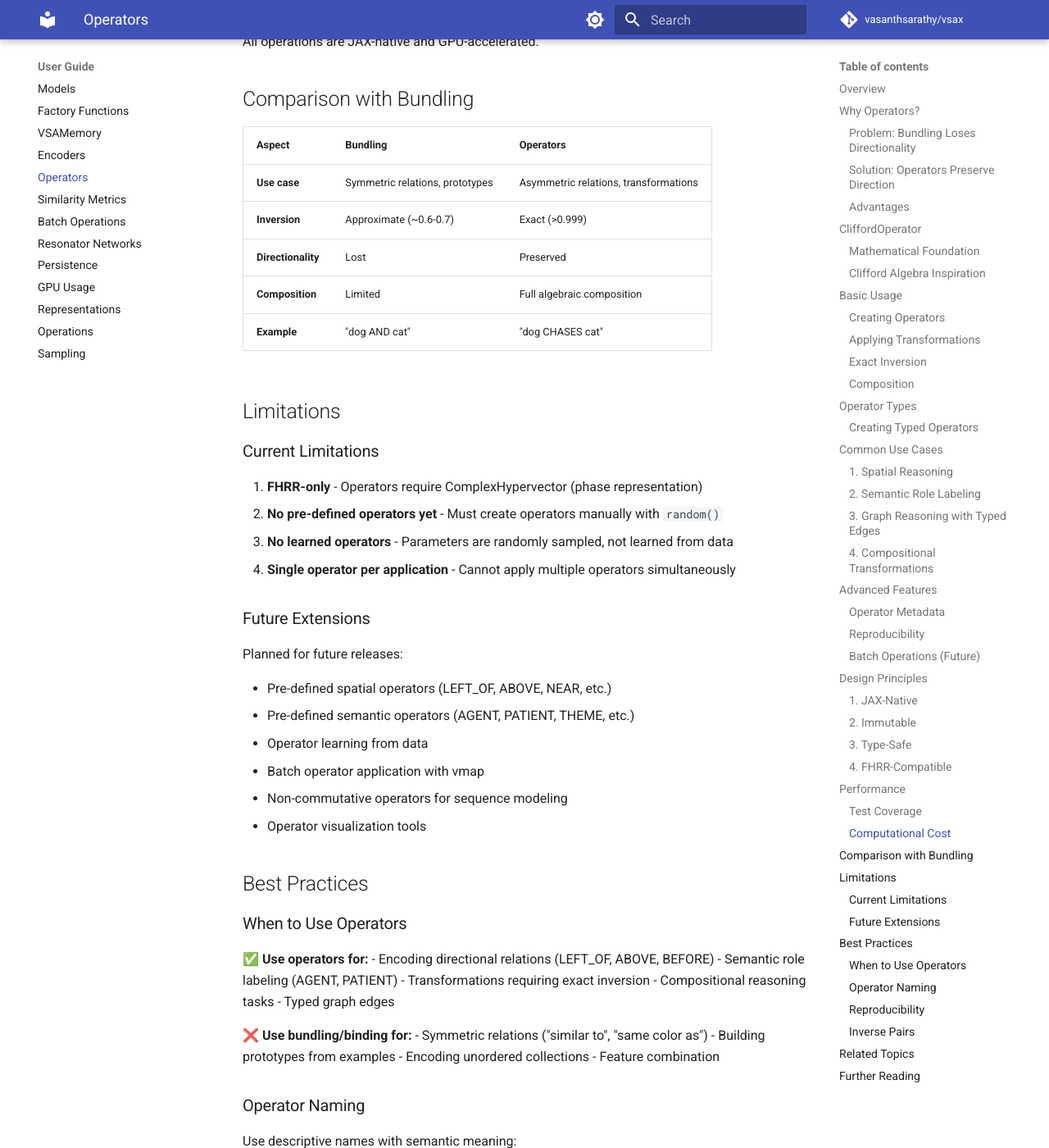
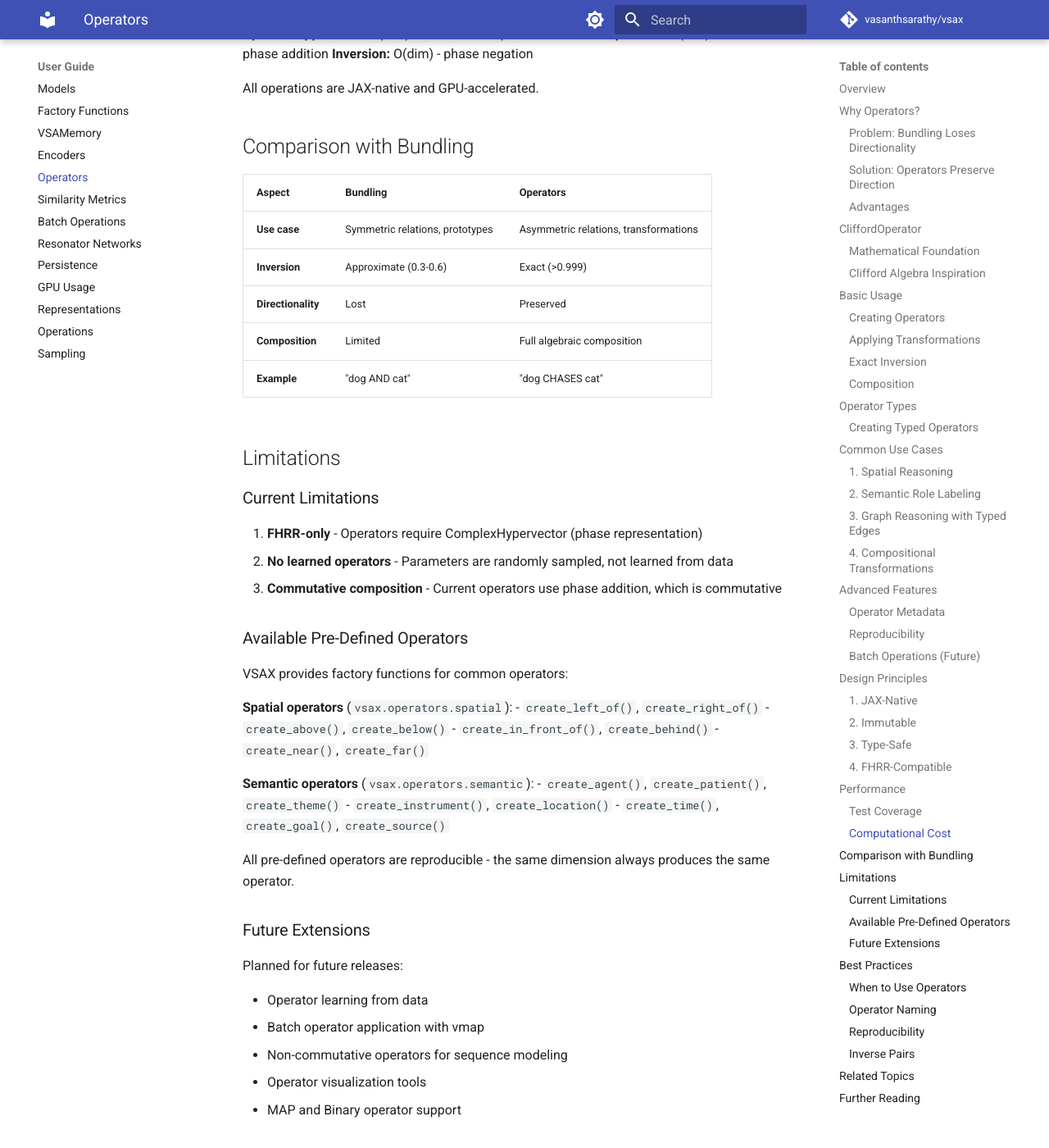
Before and after one commit to vasanthsarathy/vsax, an MkDocs documentation site: the page built from docs/guide/operators.md, in a window 1280 px wide and 1400 px high, scrolled down 8672 px. Shown: the whole window at 82% size. Built offline with MkDocs 1.6.1 and Material for MkDocs 9.7.7, drawn with Linux system fonts in a browser that asks for light colours; comment, search, counter and statistics services are not loaded; the version menu is left out; some of the changed text lies outside the part shown.

Commit message:
Fix mathematical accuracy in documentation
Audited all VSAX documentation for mathematical and scientific correctness
based on learnings from journal paper revisions.

Key corrections:
1. Operators guide (docs/guide/operators.md):
   - Fixed bundling inversion similarity: 0.3-0.6 (was incorrectly ~0.6-0.7)
   - Updated FHRR-Compatible section to clarify phase rotation vs circular convolution
   - Added pre-defined operators section (spatial & semantic operators NOW available)
   - Updated limitations to reflect current state (not future)

2. Tutorial 10 (docs/tutorials/10_clifford_operators.md):
   - Fixed all bundling similarity values: 0.3-0.6 (consistent with paper)
   - Updated comparison tables for accuracy

3. Getting started guide (docs/getting-started.md):
   - Fixed bundling comparison comment for consistency

All similarity values now consistent with:
- Paper Section 5 (Experiment 1): Traditional HRR unbinding achieves 0.3-0.6
- Paper Section 6 (Operators): VSAX operators achieve >0.999 vs 0.3-0.6 for binding

Mathematical claims verified:
- Operator exact inversion: >0.999 similarity ✓
- Bundling approximate unbinding: 0.3-0.6 similarity ✓
- Phase-based operators use rotation, not convolution ✓
- Pre-defined spatial/semantic operators available ✓

🤖 Generated with [Claude Code](https://claude.com/claude-code)

Co-Authored-By: Claude Sonnet 4.5 <noreply@anthropic.com>

````diff
--- a/docs/guide/operators.md
+++ b/docs/guide/operators.md
@@ -45,7 +45,7 @@ answer = RIGHT_OF.apply(scene)  # → plate (similarity > 0.7)
 
 ### Advantages
 
-✅ **Exact inversion** - Similarity > 0.999 (vs ~0.6-0.7 with bundling)
+✅ **Exact inversion** - Similarity > 0.999 (vs 0.3-0.6 with bundling)
 ✅ **Directional** - Preserves asymmetric relationships
 ✅ **Compositional** - Combine transformations algebraically
 ✅ **Typed** - Semantic metadata (SPATIAL, SEMANTIC, TEMPORAL)
@@ -390,12 +390,15 @@ result = op.apply(real_hv)  # ❌ TypeError
 
 ### 4. FHRR-Compatible
 
-Operators compile to FHRR's phase algebra:
+Operators work seamlessly with FHRR's complex-valued representations:
 
 ```python
-# Operator applies phase rotation
-# This is compatible with FHRR's circular convolution
+# Operators use phase rotation
+# Results can be combined with FHRR binding (circular convolution)
 bound = model.opset.bind(op.apply(hv1).vec, hv2.vec)
+
+# Both operators and FHRR binding preserve the complex structure
+# allowing them to be freely mixed in compositions
 ```
 
 ## Performance
@@ -419,7 +422,7 @@ All operations are JAX-native and GPU-accelerated.
 | Aspect | Bundling | Operators |
 |--------|----------|-----------|
 | **Use case** | Symmetric relations, prototypes | Asymmetric relations, transformations |
-| **Inversion** | Approximate (~0.6-0.7) | Exact (>0.999) |
+| **Inversion** | Approximate (0.3-0.6) | Exact (>0.999) |
 | **Directionality** | Lost | Preserved |
 | **Composition** | Limited | Full algebraic composition |
 | **Example** | "dog AND cat" | "dog CHASES cat" |
@@ -429,20 +432,35 @@ All operations are JAX-native and GPU-accelerated.
 ### Current Limitations
 
 1. **FHRR-only** - Operators require ComplexHypervector (phase representation)
-2. **No pre-defined operators yet** - Must create operators manually with `random()`
-3. **No learned operators** - Parameters are randomly sampled, not learned from data
-4. **Single operator per application** - Cannot apply multiple operators simultaneously
+2. **No learned operators** - Parameters are randomly sampled, not learned from data
+3. **Commutative composition** - Current operators use phase addition, which is commutative
+
+### Available Pre-Defined Operators
+
+VSAX provides factory functions for common operators:
+
+**Spatial operators** (`vsax.operators.spatial`):
+- `create_left_of()`, `create_right_of()`
+- `create_above()`, `create_below()`
+- `create_in_front_of()`, `create_behind()`
+- `create_near()`, `create_far()`
+
+**Semantic operators** (`vsax.operators.semantic`):
+- `create_agent()`, `create_patient()`, `create_theme()`
+- `create_instrument()`, `create_location()`
+- `create_time()`, `create_goal()`, `create_source()`
+
+All pre-defined operators are reproducible - the same dimension always produces the same operator.
 
 ### Future Extensions
 
 Planned for future releases:
 
-- Pre-defined spatial operators (LEFT_OF, ABOVE, NEAR, etc.)
-- Pre-defined semantic operators (AGENT, PATIENT, THEME, etc.)
 - Operator learning from data
 - Batch operator application with vmap
 - Non-commutative operators for sequence modeling
 - Operator visualization tools
+- MAP and Binary operator support
 
 ## Best Practices
 
````
Also changed, not shown: docs/getting-started.md (+1 -1 lines), docs/tutorials/10_clifford_operators.md (+4 -4 lines).
